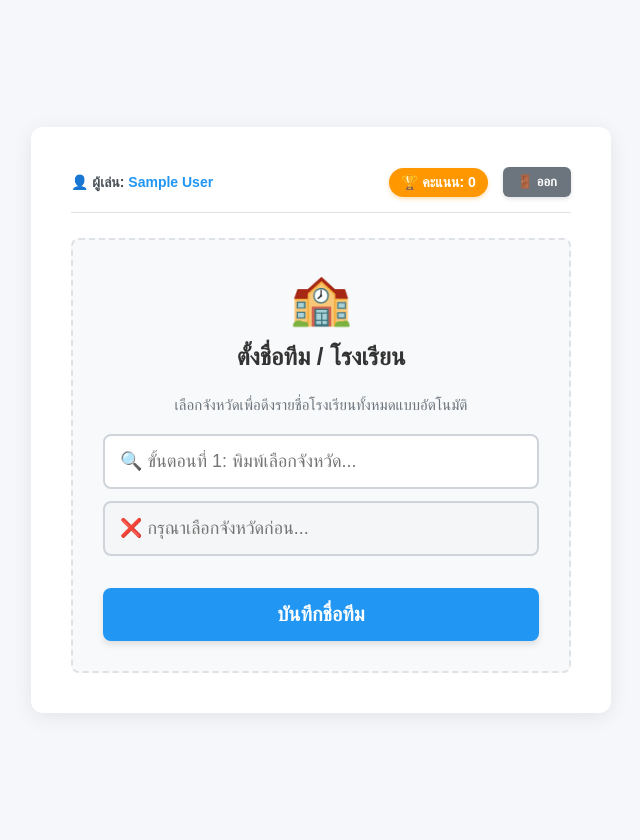
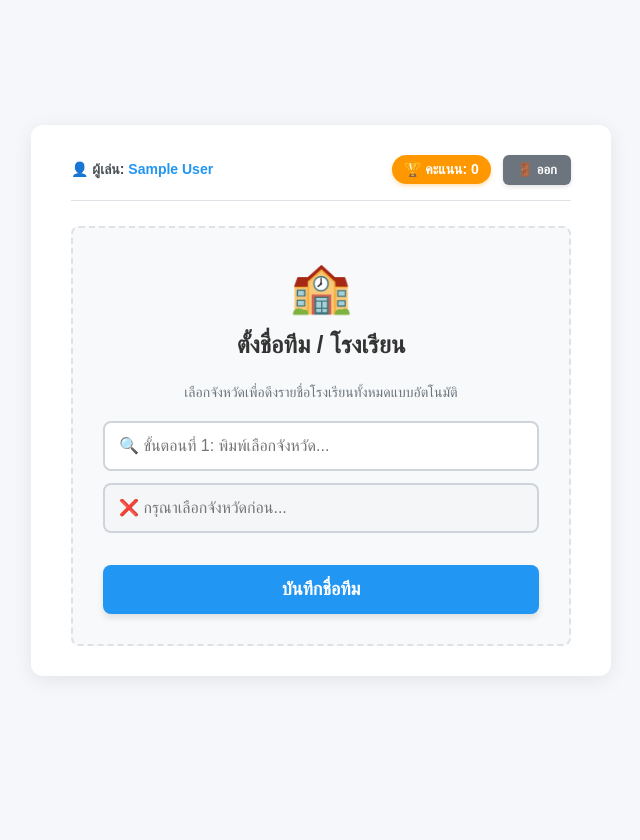
Before and after one commit to 6604302001031-cell/quiz2, a Flask app: template templates/user.html in a window 1280 px wide. Shown: the whole page, without its empty margins (319-959 px from the left). After the commit the page ends 646 px from the top, so only its background shows below. Run offline with Flask 3, Linux system fonts and the light colour scheme; the template is opened without the code that fills it, so the values that code supplies are empty; the visitor is signed in with stand-in values (Sample User, id 1).

Commit message:
Update user.html

```diff
--- a/templates/user.html
+++ b/templates/user.html
@@ -5,6 +5,7 @@
     <meta name="viewport" content="width=device-width, initial-scale=1.0">
     <title>หน้าจอผู้เล่น - ตอบคำถาม</title>
 
+    <!-- MathJax Configuration & Script -->
     <script>
         MathJax = {
             tex: {
@@ -28,10 +29,11 @@
             justify-content: center;
             align-items: center;
             min-height: 100vh;
+            box-sizing: border-box;
         }
         .player-container {
             background-color: #ffffff;
-            padding: 40px;
+            padding: 30px 40px;
             border-radius: 12px;
             box-shadow: 0 4px 20px rgba(0, 0, 0, 0.08);
             width: 100%;
@@ -60,7 +62,7 @@
         .header-actions {
             display: flex;
             align-items: center;
-            gap: 15px;
+            gap: 12px;
         }
         .score-badge {
             background-color: #ff9800;
@@ -110,8 +112,8 @@
         }
 
         .setup-input {
-            font-size: 18px !important;
-            padding: 15px !important;
+            font-size: 16px !important;
+            padding: 14px !important;
             text-align: left !important;
             margin-bottom: 12px;
         }
@@ -133,7 +135,7 @@
             border: 1px solid #ced4da;
             border-radius: 6px;
             padding: 6px 12px;
-            font-size: 16px;
+            font-size: 15px;
             cursor: pointer;
             color: #495057;
             transition: all 0.2s;
@@ -150,7 +152,7 @@
             background-color: #f8f9fa;
             border: 1px dashed #ced4da;
             border-radius: 8px;
-            padding: 10px;
+            padding: 12px;
             min-height: 40px;
             margin-bottom: 25px;
             display: flex;
@@ -169,8 +171,8 @@
         }
 
         .btn {
-            font-size: 20px;
-            padding: 15px 30px;
+            font-size: 18px;
+            padding: 14px 28px;
             border: none;
             border-radius: 8px;
             cursor: pointer;
@@ -192,7 +194,6 @@
             box-shadow: none;
         }
 
-        /* 🌟 [เพิ่มใหม่] CSS สำหรับปุ่มชาเลนจ์ และ Modal */
         .btn-warning {
             background-color: #ff9800;
             color: white;
@@ -225,6 +226,7 @@
             justify-content: center;
             align-items: center;
             z-index: 1000;
+            backdrop-filter: blur(2px);
         }
         .modal-card {
             background: #ffffff;
@@ -255,7 +257,7 @@
             font-size: 15px;
             box-sizing: border-box;
             resize: vertical;
-            margin: 15px 0;
+            margin: 15px 0 5px 0;
         }
         .challenge-textarea:focus {
             border-color: #2196f3;
@@ -264,6 +266,7 @@
         .modal-actions {
             display: flex;
             gap: 10px;
+            margin-top: 15px;
         }
 
         .waiting-box {
@@ -298,7 +301,7 @@
     <div class="player-header-bar">
         <div class="player-info">
             👤 ผู้เล่น: <span>{{ session.name }}</span><br>
-            <small id="team-name-display" style="color: #e91e63; display: none; font-size: 14px; margin-top: 5px;"></small>
+            <small id="team-name-display" style="color: #e91e63; display: none; font-size: 13px; margin-top: 4px;"></small>
         </div>
         <div class="header-actions">
             <div class="score-badge">🏆 คะแนน: <span id="player-score">0</span></div>
@@ -306,10 +309,11 @@
         </div>
     </div>
 
+    <!-- หน้าตั้งชื่อทีม / โรงเรียน -->
     <div id="setup-screen" class="waiting-box" style="display: none;">
         <div style="font-size: 50px; margin-bottom: 15px;">🏫</div>
         <h2 style="margin-top: 0;">ตั้งชื่อทีม / โรงเรียน</h2>
-        <p style="color: #6c757d; font-size: 15px; margin-bottom: 20px;">เลือกจังหวัดเพื่อดึงรายชื่อโรงเรียนทั้งหมดแบบอัตโนมัติ</p>
+        <p style="color: #6c757d; font-size: 14px; margin-bottom: 20px;">เลือกจังหวัดเพื่อดึงรายชื่อโรงเรียนทั้งหมดแบบอัตโนมัติ</p>
 
         <div class="input-group">
             <input type="text" id="province-input" class="setup-input" list="province-list" placeholder="🔍 ขั้นตอนที่ 1: พิมพ์เลือกจังหวัด..." autocomplete="off" oninput="updateSchoolList()">
@@ -340,15 +344,17 @@
         <button onclick="saveTeamName()" class="btn btn-blue" style="margin-top: 5px;">บันทึกชื่อทีม</button>
     </div>
 
+    <!-- หน้าการรอแอดมินเริ่มเกม -->
     <div id="waiting-screen" class="waiting-box" style="display: none;">
         <div class="loader">⏳</div>
         <h2>กรุณารอสักครู่...</h2>
-        <p style="color: #6c757d; font-size: 16px;">
+        <p style="color: #6c757d; font-size: 15px;">
             อีเมลของคุณ: <span id="player-email-tag" style="font-weight: bold; color: #2196f3;">{{ session.email }}</span>
         </p>
-        <p style="color: #868e96;">แผงส่งคำตอบจะแสดงขึ้นมาเมื่อแอดมินกดเริ่มเกม</p>
+        <p style="color: #868e96; font-size: 14px;">แผงส่งคำตอบจะแสดงขึ้นมาเมื่อแอดมินกดเริ่มเกม</p>
     </div>
 
+    <!-- หน้าทำโจทย์คำถาม -->
     <div id="quiz-screen" class="quiz-box">
         <h2 id="question-number">ส่งคำตอบข้อที่ -</h2>
 
@@ -380,7 +386,7 @@
 
         <div id="result-message" class="status-alert"></div>
 
-        <!-- 🌟 [เพิ่มใหม่] กล่องแสดงปุ่มชาเลนจ์ (จะแสดงเมื่อตอบผิด) -->
+        <!-- กล่องแสดงปุ่มชาเลนจ์ -->
         <div id="challenge-box" style="display: none; margin-top: 15px;">
             <button type="button" id="open-challenge-btn" class="btn btn-warning" onclick="openChallengeModal()">
                 ⚠️ ชาเลนจ์ข้อนี้ (โต้แย้งคำตอบ)
@@ -389,7 +395,7 @@
     </div>
 </div>
 
-<!-- 🌟 [เพิ่มใหม่] Modal สำหรับกรอกเหตุผลการชาเลนจ์พร้อมระบบนับถอยหลัง 1 นาที -->
+<!-- Modal สำหรับกรอกเหตุผลการชาเลนจ์ -->
 <div id="challenge-modal" class="modal-overlay" style="display: none;">
     <div class="modal-card">
         <h3 style="margin-top: 0; color: #333;">📢 ส่งคำขอชาเลนจ์ข้อที่ <span id="challenge-q-num">-</span></h3>
@@ -400,7 +406,7 @@
             เวลาที่เหลือในการส่ง: <div class="timer-badge">⏳ <span id="challenge-timer">01:00</span></div>
         </div>
 
-        <textarea id="challenge-reason" class="challenge-textarea" placeholder="พิมพ์อธิบายเหตุผลว่าทำไมคุณคิดว่าคำตอบของคุณถูกต้อง..."></textarea>
+        <textarea id="challenge-reason" class="challenge-textarea" placeholder="พิมพ์อธิบายเหตุผลว่าทำไมคุณคิดว่าคำตอบของคุณถูกต้อง... (กด Ctrl+Enter เพื่อส่ง)"></textarea>
 
         <div class="modal-actions">
             <button type="button" id="submit-challenge-btn" class="btn btn-blue" onclick="submitChallenge()">ส่งคำขอชาเลนจ์</button>
@@ -419,7 +425,7 @@
     let teamName = localStorage.getItem('quiz_team_name');
     let gamePollingInterval = null;
 
-    // 🌟 [เพิ่มใหม่] ตัวแปรสำหรับระบบชาเลนจ์
+    // ตัวแปรสำหรับระบบชาเลนจ์
     let challengeTimerInterval = null;
     let challengeTimeLeft = 60;
     let hasChallengedCurrentQuestion = false;
@@ -582,13 +588,6 @@
         });
     }
 
-    document.getElementById('school-input').addEventListener('keypress', function(e) {
-        if (e.key === 'Enter') saveTeamName();
-    });
-    document.getElementById('province-input').addEventListener('keypress', function(e) {
-        if (e.key === 'Enter') document.getElementById('school-input').focus();
-    });
-
     function fetchMyScore() {
         fetch('/api/my-score')
         .then(res => res.json())
@@ -613,7 +612,9 @@
             const resultMsg = document.getElementById('result-message');
             const challengeBox = document.getElementById('challenge-box');
 
+            // 1. ถ้าเกมยังไม่เริ่ม หรือมีการรีเซ็ตเกม
             if (!data.is_started) {
+                closeChallengeModal();
                 waitingScreen.style.display = 'block';
                 quizScreen.style.display = 'none';
                 answerInput.value = '';
@@ -632,11 +633,12 @@
             waitingScreen.style.display = 'none';
             quizScreen.style.display = 'block';
 
-            // ขึ้นข้อใหม่
+            // 2. เมื่อแอดมินขึ้นข้อใหม่
             if (data.current_number !== currentQuestionNumber) {
+                closeChallengeModal(); // ปิด Modal ชาเลนจ์ข้อเดิมทันที
                 currentQuestionNumber = data.current_number;
                 hasSubmittedThisQuestion = false;
-                hasChallengedCurrentQuestion = false; // รีเซ็ตสถานะชาเลนจ์
+                hasChallengedCurrentQuestion = false;
 
                 answerInput.value = '';
                 renderMathPreview();
@@ -652,11 +654,12 @@
                 openCBtn.innerText = '⚠️ ชาเลนจ์ข้อนี้ (โต้แย้งคำตอบ)';
 
                 fetchMyScore();
-
                 setTimeout(() => answerInput.focus(), 100);
             }
 
+            // 3. จบการแข่งขัน
             if (data.is_end) {
+                closeChallengeModal();
                 document.getElementById('question-number').innerText = '🏁 สิ้นสุดการแข่งขัน';
                 document.getElementById('answer-form').style.display = 'none';
                 resultMsg.innerText = '';
@@ -679,8 +682,8 @@
                     }
                 }
 
-                // 🌟 [เพิ่มใหม่] ลอจิกเปิดปุ่มชาเลนจ์ เมื่อเซิร์ฟเวอร์ส่งกลับมาว่า "ตอบผิด" (data.is_wrong === true)
-                if (data.is_wrong && !hasChallengedCurrentQuestion) {
+                // 4. แสดงปุ่มชาเลนจ์ เมื่อผู้เล่นตอบผิด หรือหมดเวลาแต่ส่งคำตอบแล้ว
+                if ((data.is_wrong || (data.is_time_up && hasSubmittedThisQuestion)) && !hasChallengedCurrentQuestion) {
                     challengeBox.style.display = 'block';
                 }
             }
@@ -720,7 +723,6 @@
                 submitBtn.innerText = 'ส่งคำตอบสำเร็จแล้ว';
                 answerInput.disabled = true;
 
-                // หากเซิร์ฟเวอร์ตรวจคำตอบทันที แล้วพบว่าผิด ให้แสดงปุ่มชาเลนจ์
                 if (data.is_wrong) {
                     document.getElementById('challenge-box').style.display = 'block';
                 }
@@ -740,7 +742,7 @@
         });
     }
 
-    // 🌟 [เพิ่มใหม่] ฟังก์ชันระบบชาเลนจ์ (เปิด Modal, ถอยหลัง 1 นาที, และส่งคำขอ)
+    // ฟังก์ชันระบบชาเลนจ์
     function openChallengeModal() {
         const modal = document.getElementById('challenge-modal');
         const timerSpan = document.getElementById('challenge-timer');
@@ -753,7 +755,7 @@
         submitBtn.innerText = 'ส่งคำขอชาเลนจ์';
         modal.style.display = 'flex';
 
-        // เริ่มต้นนับถอยหลัง 60 วินาที
+        // นับถอยหลัง 60 วินาที
         challengeTimeLeft = 60;
         timerSpan.innerText = '01:00';
 
@@ -769,12 +771,13 @@
                 alert('หมดเวลา 1 นาทีในการส่งชาเลนจ์สำหรับข้อนี้!');
                 closeChallengeModal();
 
-                // ล็อคปุ่มชาเลนจ์เมื่อหมดเวลา
                 const openBtn = document.getElementById('open-challenge-btn');
                 openBtn.disabled = true;
                 openBtn.innerText = '🔒 หมดเวลาส่งชาเลนจ์';
             }
         }, 1000);
+
+        setTimeout(() => reasonInput.focus(), 100);
     }
 
     function closeChallengeModal() {
@@ -830,6 +833,19 @@
         });
     }
 
+    // Event Listeners เพิ่มเติม
+    document.getElementById('school-input').addEventListener('keypress', function(e) {
+        if (e.key === 'Enter') saveTeamName();
+    });
+    document.getElementById('province-input').addEventListener('keypress', function(e) {
+        if (e.key === 'Enter') document.getElementById('school-input').focus();
+    });
+    document.getElementById('challenge-reason').addEventListener('keydown', function(e) {
+        if ((e.ctrlKey || e.metaKey) && e.key === 'Enter') {
+            submitChallenge();
+        }
+    });
+
     window.onload = initPlayer;
 </script>
 
```
